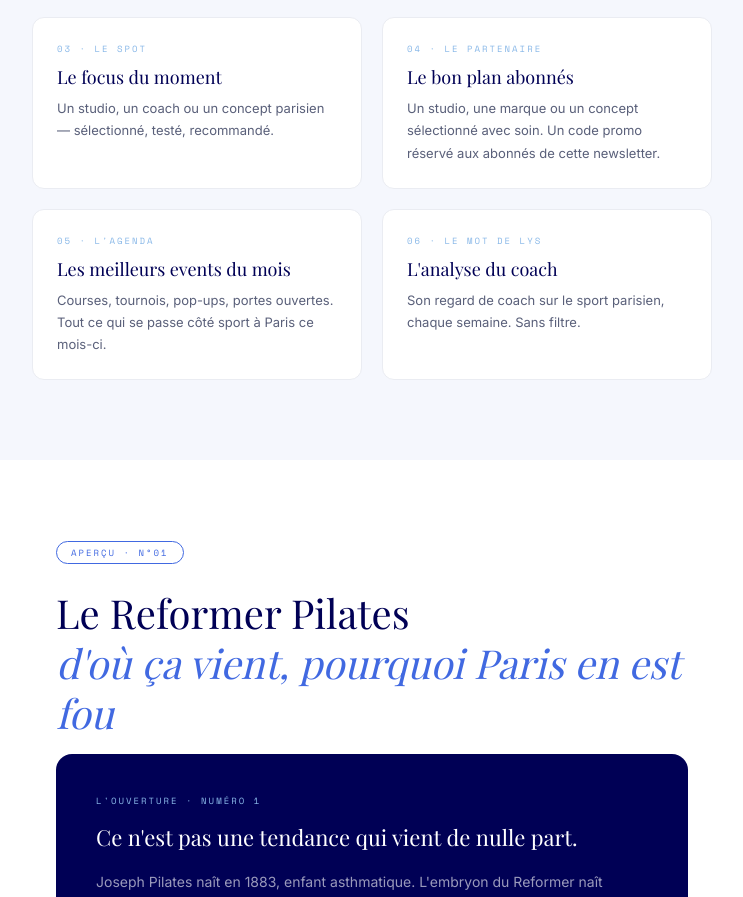
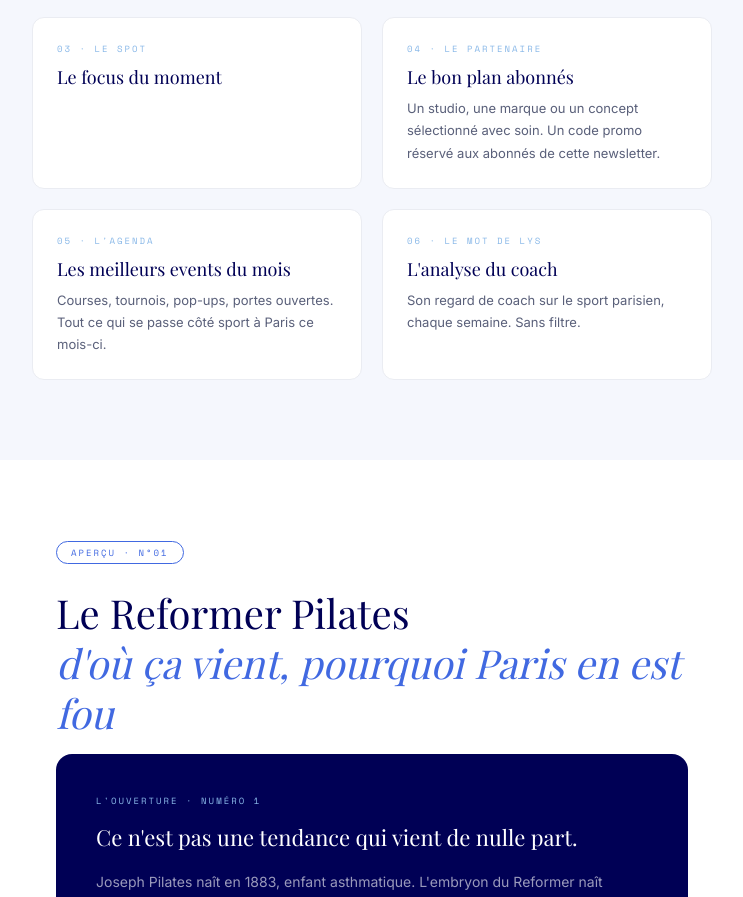
Before and after one commit to flowtoforce-app/newsletter-sport-paris, a plain HTML site: page index.html in a window 1280 px wide. Shown: the part 1315-2212 px from the top of the page, without its empty margins (268-1011 px from the left). Drawn offline with nearby package versions, Linux system fonts and the light colour scheme; a web font is replaced by a local one.

Commit message:
Suppression desc Le Spot

```diff
--- a/index.html
+++ b/index.html
@@ -551,7 +551,6 @@
         <div class="rubrique-card">
           <div class="rubrique-num">03 · Le Spot</div>
           <div class="rubrique-name">Le focus du moment</div>
-          <div class="rubrique-desc">Un studio, un coach ou un concept parisien — sélectionné, testé, recommandé.</div>
         </div>
         <div class="rubrique-card">
           <div class="rubrique-num">04 · Le Partenaire</div>
```
